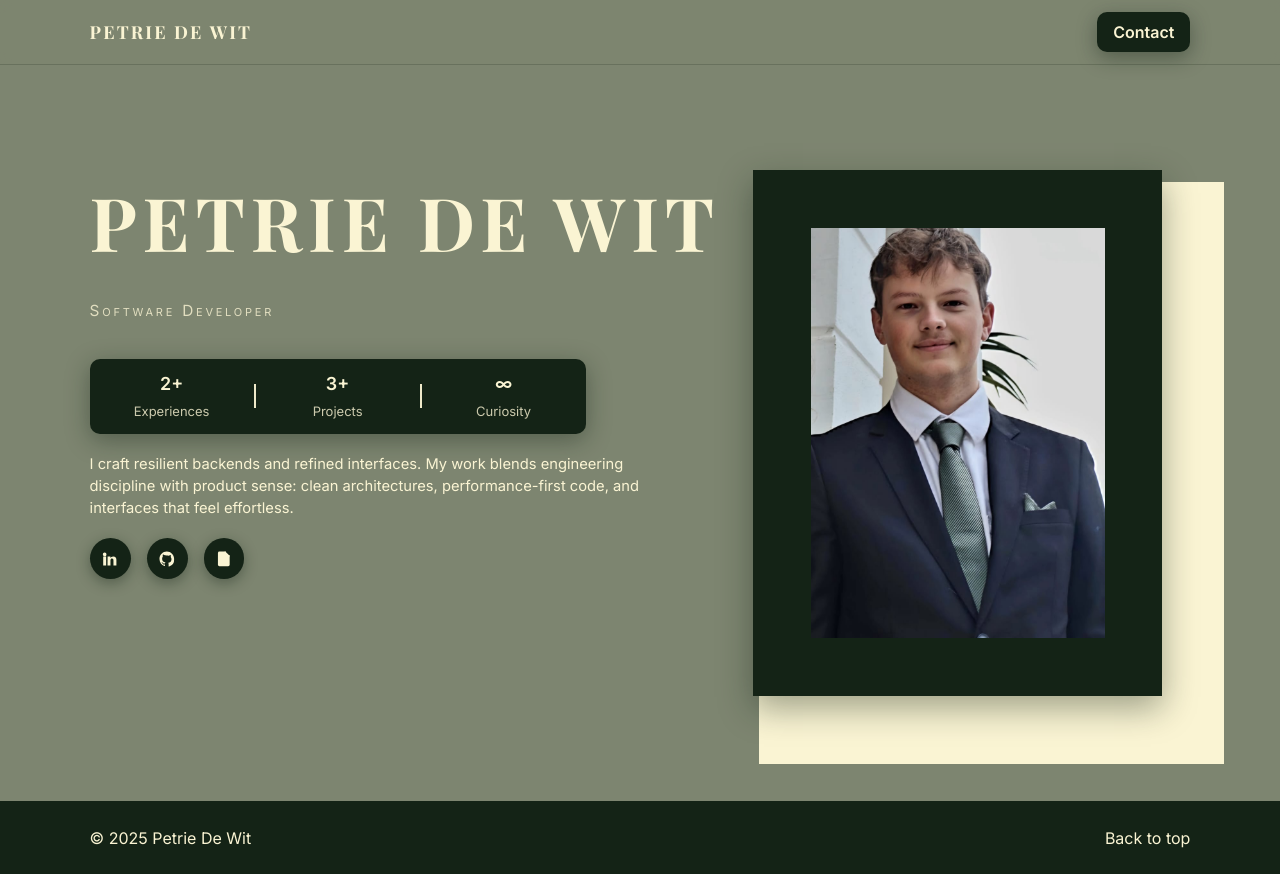
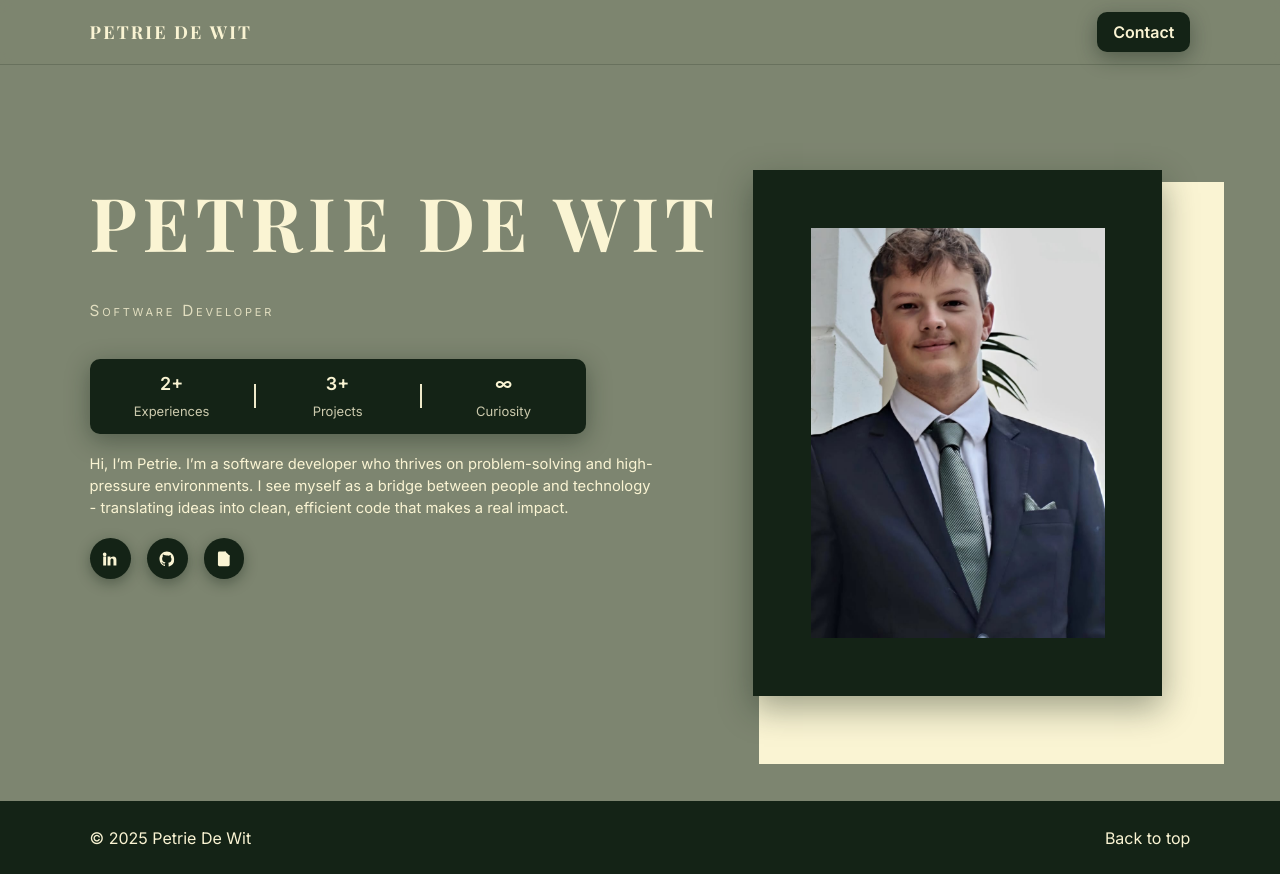
Before and after one commit to Petriedw/portfolio_website, a React (Vite) app: page / in a window 1280 px wide. Built offline with nearby package versions, Linux system fonts and the light colour scheme.

Commit message:
Update Hero.jsx

```diff
--- a/src/components/Hero.jsx
+++ b/src/components/Hero.jsx
@@ -27,9 +27,8 @@ export default function Hero() {
           </div>
 
           <p className="hero__bio">
-            I craft resilient backends and refined interfaces. My work blends engineering
-            discipline with product sense: clean architectures, performance-first code,
-            and interfaces that feel effortless.
+            Hi, I’m Petrie. I’m a software developer who thrives on problem-solving and high-pressure environments.
+            I see myself as a bridge between people and technology - translating ideas into clean, efficient code that makes a real impact.
           </p>
 
           <div className="hero__dots">
```
